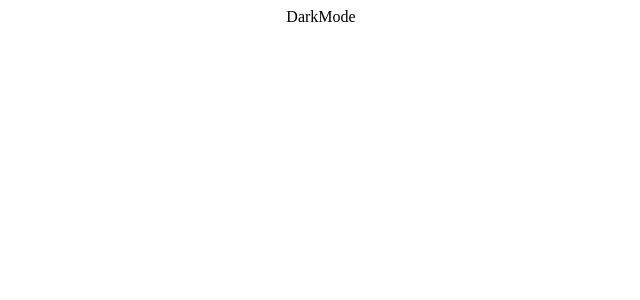
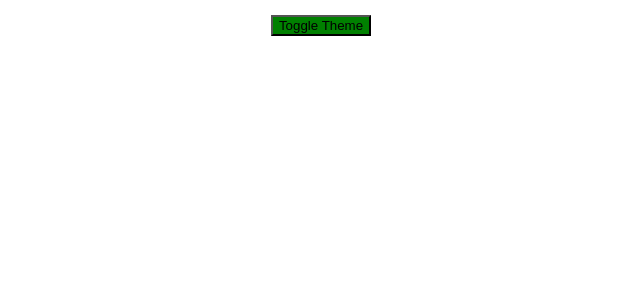
Before and after one commit to sarb001/Frontend-mini, a React (Vite) app: page / in a window 1280 px wide. Shown: the top 300 px of the page, without its empty margins (319-959 px from the left). Built offline with nearby package versions, Linux system fonts and the light colour scheme.

Commit message:
toggle  bg color of btn -useState

```diff
--- a/src/App.jsx
+++ b/src/App.jsx
@@ -4,7 +4,7 @@ import DarkMode from './Components/DarkMode'
 function App() {
   return (
     <>
-        <div className = "mainapp-container" style = {{textAlign:'center'}} >
+        <div className = "mainapp-container" style = {{textAlign:'center',fontSize:'25px'}} >
             <DarkMode />
         </div>
     </>
--- a/src/Components/DarkMode.jsx
+++ b/src/Components/DarkMode.jsx
@@ -1,8 +1,20 @@
-import React from 'react'
+import React, { useState } from 'react'
+import './DarkMode.css' ;
 
 const DarkMode = () => {
+     const [color,setcolor] = useState('green');
+     const handleTheme = () => {
+        setcolor(color === 'green' ? 'red' : 'green');
+     }
+
   return (
-    <div>DarkMode</div>
+    <>
+     <div className="darkmode-container">
+         <button id = "btn-data"
+         style = {{backgroundColor:color }}
+          onClick={handleTheme}> Toggle Theme  </button>
+     </div>
+    </>
   )
 }
 
```
Also changed, not shown: src/Components/DarkMode.css (added).
